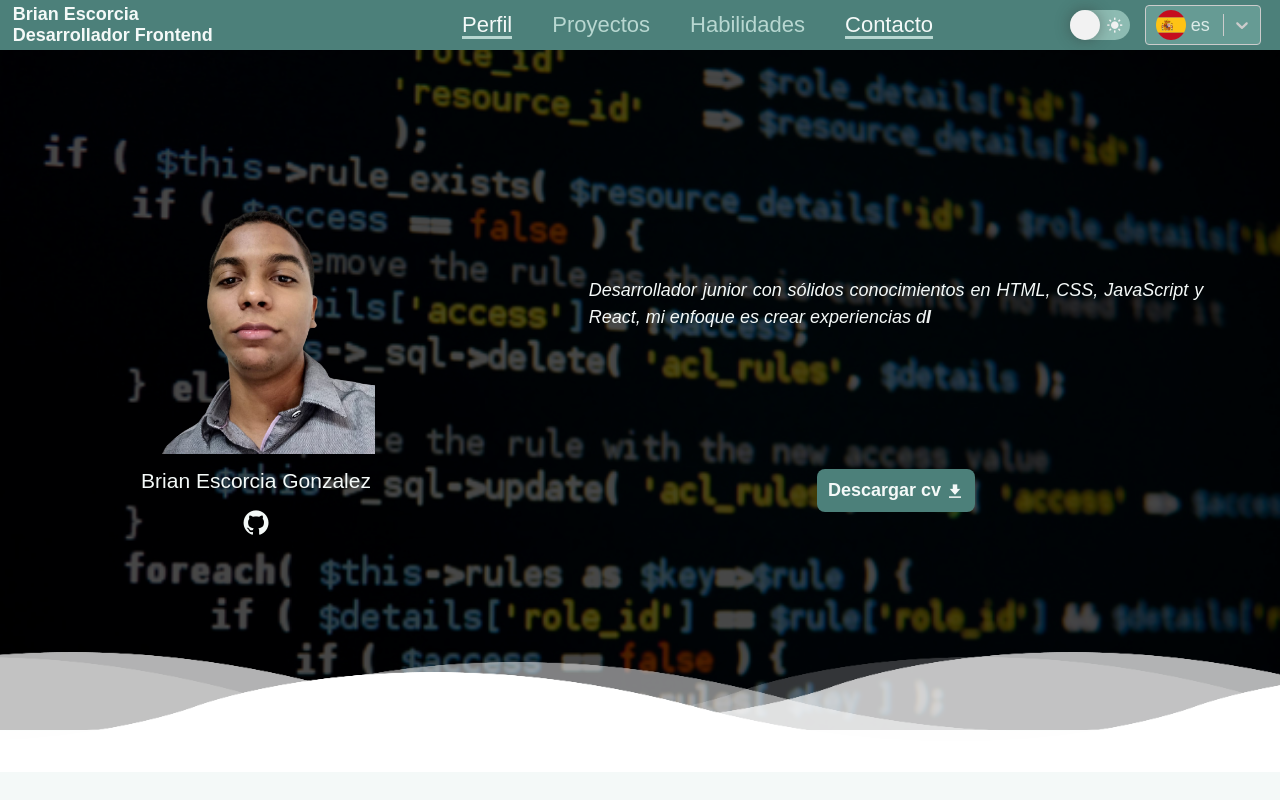
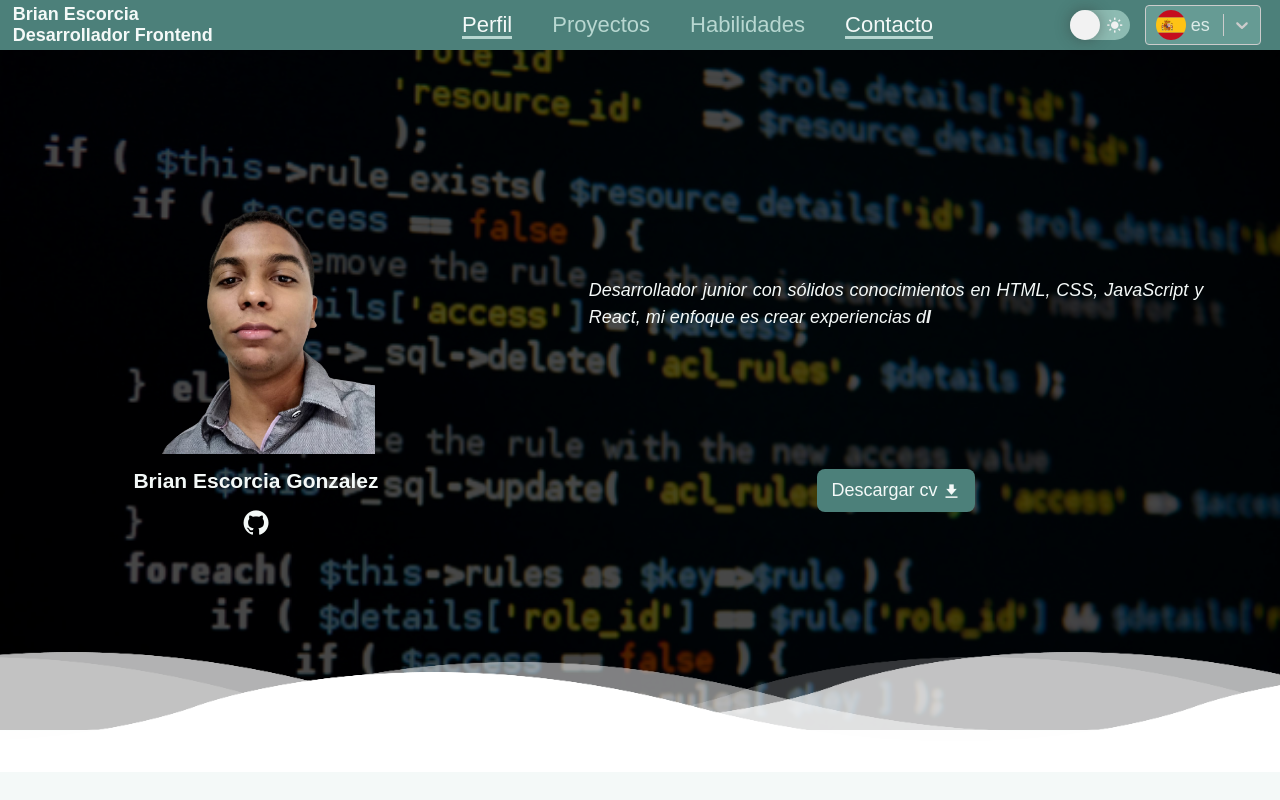
Before and after one commit to bnescor/My_porfolio, a React (Vite) app: page / in a window 1280 px wide. Shown: the top 800 px of the page. Built offline with nearby package versions, Linux system fonts and the light colour scheme.

Commit message:
Mejora en el estilo del texto

```diff
--- a/src/Style/about.css
+++ b/src/Style/about.css
@@ -26,7 +26,6 @@
   grid-template-columns: 40% 60%;
   justify-items: center;
   align-items: center;
-  font-weight: 100;
   z-index: 102;
 }
 
@@ -63,7 +62,8 @@
   text-align: justify;
   font-style: italic;
   line-height: 1.5;
-  font-weight: 200;
+  font-weight: 400;
+  animation: all .5s ease-in-out;
 }
 
 .Cursor {
@@ -88,7 +88,7 @@
   gap: 15px;
   text-align: center;
   font-size: 21px;
-  font-weight: 300;
+  font-weight: 700;
 }
 
 .perfil .bx.bxl-github {
@@ -118,7 +118,7 @@
   padding: 4px;
   gap: 5px;
   color: var(--Text_On);
-  font-weight: 700;
+  font-weight: 400;
   cursor: pointer;
   transition: all 0.3s ease-in-out;
 }
```
